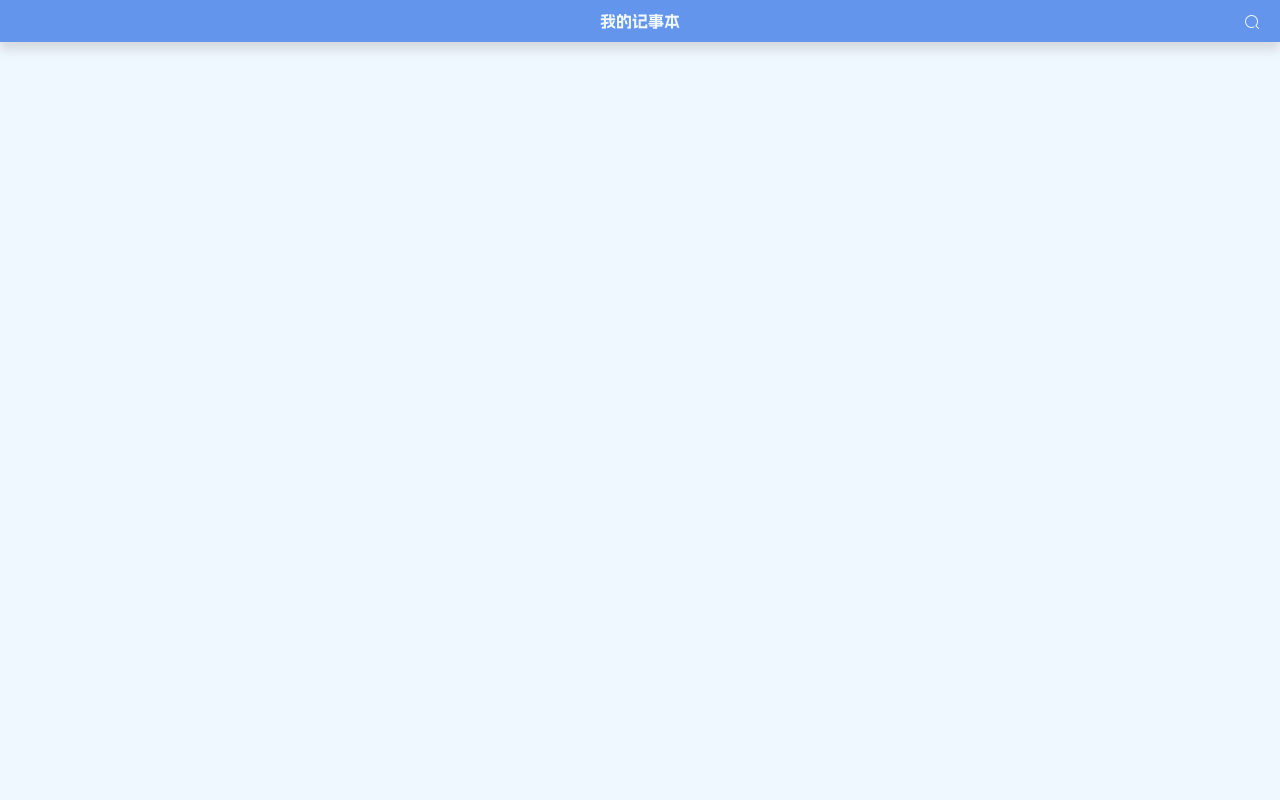
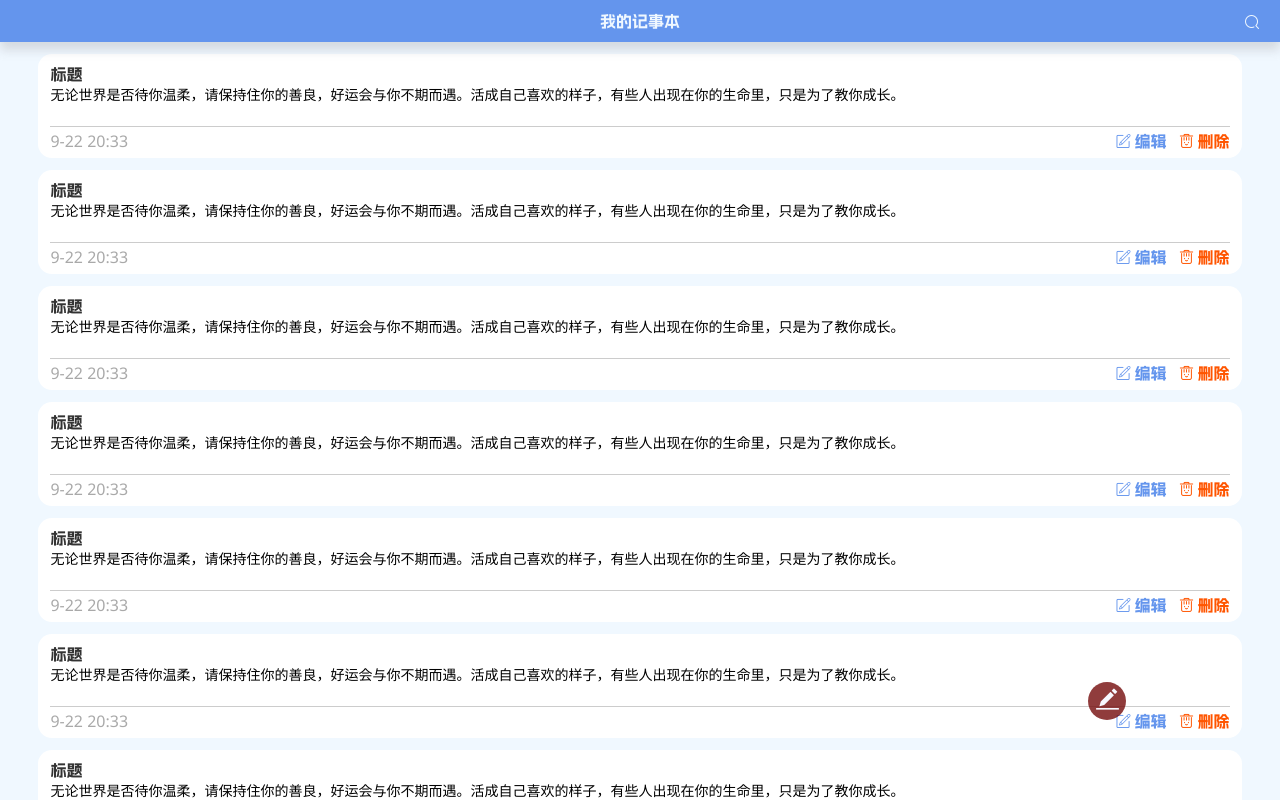
Before and after one commit to vernonin/notebook-app, a React (Create React App) app: page / in a window 1280 px wide. Built offline with nearby package versions, Linux system fonts and the light colour scheme.

Commit message:
🌈 style:主要页面的样式

```diff
--- a/src/App.tsx
+++ b/src/App.tsx
@@ -1,10 +1,31 @@
 import React from 'react'
 
 import Header from './components/Header'
+import NoteItem from './components/NoteItem'
+
+const AddIcon: React.FC = () => {
+  return (
+    <div className="add-icon">
+      <i className="iconfont icon-bianjishuru"></i>
+    </div>
+  )
+}
+
 const App: React.FC = () => {
   return (
     <>
       <Header />
+      <div className="body-main">
+        <NoteItem />
+        <NoteItem />
+        <NoteItem />
+        <NoteItem />
+        <NoteItem />
+        <NoteItem />
+        <NoteItem />
+        <NoteItem />
+      </div>
+      <AddIcon />
     </>
   )
 }
--- a/src/assets/css/iconfont.css
+++ b/src/assets/css/iconfont.css
@@ -1,6 +1,6 @@
 @font-face {
   font-family: "iconfont"; /* Project id 3663676 */
-  src: url('iconfont.ttf?t=1663765488868') format('truetype');
+  src: url('iconfont.woff?t=1663851103500') format('woff');
 }
 
 .iconfont {
@@ -11,6 +11,14 @@
   -moz-osx-font-smoothing: grayscale;
 }
 
+.icon-bianji:before {
+  content: "\e64d";
+}
+
+.icon-icon:before {
+  content: "\e6a0";
+}
+
 .icon-sousuo:before {
   content: "\e752";
 }
--- /dev/null
+++ b/src/components/NoteItem/index.tsx
@@ -0,0 +1,31 @@
+import React from 'react'
+
+import './item.css'
+
+const NoteItem: React.FC = () => {
+  return (
+    <div className="note-item">
+      <div className="item-content">
+        <div className="title">标题</div>
+        <div className="content">
+        无论世界是否待你温柔，请保持住你的善良，好运会与你不期而遇。活成自己喜欢的样子，有些人出现在你的生命里，只是为了教你成长。
+        </div>
+      </div>
+      <div className="item-footer">
+        <div className="time">9-22 20:33</div>
+        <div>
+          <span className="edit">
+            <i className="iconfont icon-bianji"></i>
+            编辑
+          </span>
+          <span className="delete">
+            <i className="iconfont icon-icon"></i>
+            删除
+          </span>
+        </div>
+      </div>
+    </div>
+  )
+}
+
+export default NoteItem
--- /dev/null
+++ b/src/components/NoteItem/item.css
@@ -0,0 +1,56 @@
+.note-item {
+	margin: 0 auto;
+	padding: 12px;
+	width: 94%;
+	margin-top: 12px;
+	height: 104px;
+	border-radius: 14px;
+	box-sizing: border-box;
+	background-color: #fff;
+}
+
+.item-content {
+	height: 60px;
+}
+.item-content .title {
+	height: 16px;
+	color: #333;
+	overflow: hidden;
+	line-height: 16px;
+}
+.item-content .content {
+	margin-top: 5px;
+	font-family: '微软雅黑';
+	height: 34px;
+	font-size: 14px;
+	line-height: 17px;
+	overflow: hidden;
+	text-overflow: ellipsis;
+	display: -webkit-box;
+	-webkit-line-clamp: 2;
+	-webkit-box-orient: vertical;
+}
+.item-footer {
+	display: flex;
+	justify-content: space-between;
+	align-items: center;
+
+	height: 28px;
+	border-top: 1px solid #ccc;
+}
+
+.item-footer .time {
+	font-family: 'Segoe UI', Tahoma, Geneva, Verdana, sans-serif;
+	font-weight: 400;
+	color: darkgrey;
+}
+.item-footer i {
+	margin-right: 3px;
+}
+.item-footer .edit {
+	color: cornflowerblue;
+}
+.item-footer .delete {
+	color: #f50;
+	margin-left: 12px;
+}
--- a/src/index.css
+++ b/src/index.css
@@ -10,4 +10,27 @@ body {
   margin: 0;
   background-color: aliceblue;
   font-family: alimama;
+  font-weight: 100;
 }
+.body-main {
+  height: calc(100vh - 42px);
+  box-sizing: border-box;
+  overflow-y: scroll;
+  padding-bottom: 12px;
+}
+
+.add-icon {
+  position: absolute;
+  right: 12vw;
+  bottom: 10vh;
+  width: 38px;
+  height: 38px;
+  text-align: center;
+  line-height: 32px;
+  border-radius: 50%;
+  background-color: rgba(117, 12, 12, 0.8);
+}
+.add-icon i {
+  color: ghostwhite;
+  font-size: 26px;
+}
```
Also changed, not shown: src/assets/css/iconfont.ttf, src/assets/css/iconfont.woff (added).
